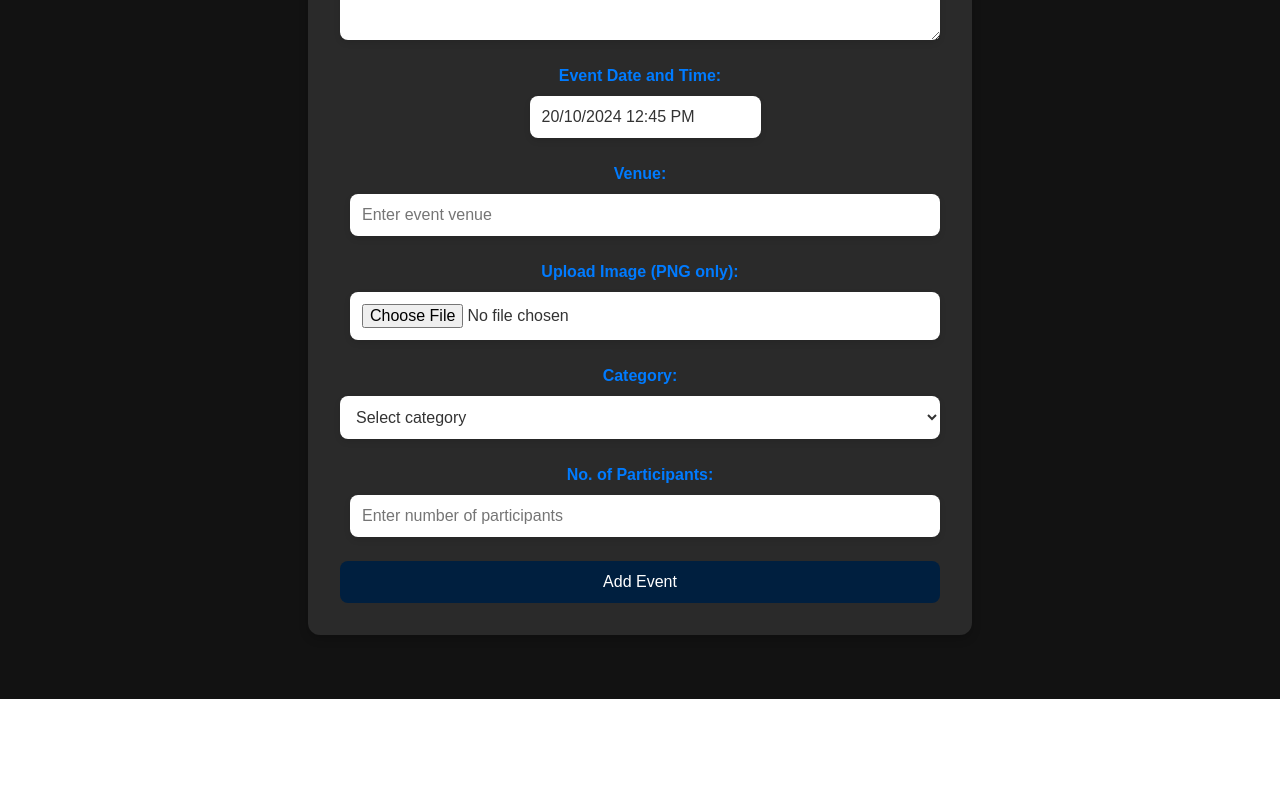
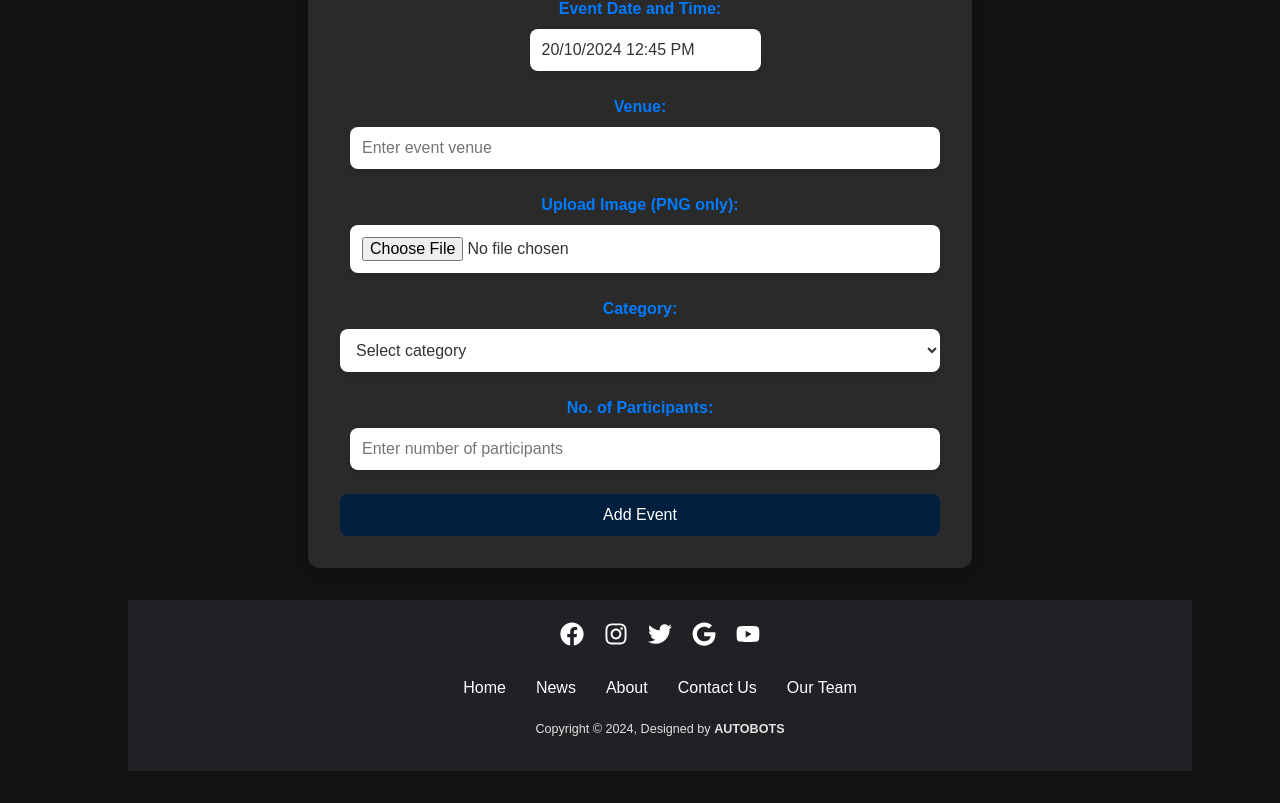
Before and after one commit to IsuruWijesooriya/EventManagementSystem, a React (Vite) app in the folder EMS/: page /addevent in a window 1280 px wide. Shown: the part 497-1300 px from the top of the page. Before the commit the page ends 1196 px from the top, so only its background shows below. Built offline with nearby package versions, Linux system fonts and the light colour scheme.

Commit message:
Edit Home page and add event page

```diff
--- a/EMS/src/App.css
+++ b/EMS/src/App.css
@@ -284,22 +284,50 @@ body {
   color: #ffffff;
 }
 
+/* General Footer Styling */
 .footer {
-  background-color: rgba(32, 34, 37, 0.95);
-  padding: 3rem;
+  background-color: rgba(32, 34, 37, 0.95); /* Dark background like in the image */
+  color: white;
+  padding: 20px;
   text-align: center;
-  color: #c9d1d9;
-  border-top: 1px solid rgba(255, 255, 255, 0.1);
+  position: relative;
+  bottom: 0;
+  width: 100%;
+  font-family: Arial, sans-serif;
 }
 
-.footer h3 {
-  font-size: 1.75rem;
-  margin-bottom: 1.5rem;
+.footer .social-icons a {
+  margin: 0 10px;
+  color: white;
+  font-size: 24px;
+  transition: color 0.3s;
 }
 
-.footer p {
-  color: #58a6ff;
+.footer .social-icons a:hover {
+  color: #ccc; /* Slight color change on hover */
 }
+
+.footer-links {
+  margin: 20px 0;
+}
+
+.footer-links a {
+  color: white;
+  margin: 0 15px;
+  text-decoration: none;
+  font-size: 16px;
+}
+
+.footer-links a:hover {
+  color: #ccc;
+  text-decoration: underline;
+}
+
+.footer-copyright {
+  margin-top: 20px;
+  font-size: 14px;
+}
+
 
 .event-card1 {
   display: flex;
--- a/EMS/src/App.jsx
+++ b/EMS/src/App.jsx
@@ -1,6 +1,6 @@
 import React from 'react';
 import { BrowserRouter as Router, Routes, Route } from 'react-router-dom';
-import Home from './pages/home.jsx';
+import Home from './pages/Home.jsx';
 import About from './pages/aboutus.jsx';
 import Admin from './pages/AdminLogin.jsx';
 import Addevent from './pages/addevent.jsx';
--- a/EMS/src/components/Footer.jsx
+++ b/EMS/src/components/Footer.jsx
@@ -1,13 +1,43 @@
 // Footer.jsx
 import React from 'react';
-import '../App.css';
+import '../App.css'; // Ensure this includes styles for the footer
+import { FaFacebook, FaInstagram, FaTwitter, FaGoogle, FaYoutube } from 'react-icons/fa'; // Import social media icons
 
 const Footer = () => {
   return (
     <footer className="footer">
-      <h3>Contact Details</h3>
-      <p>Email: info@example.com</p>
-      <p>Phone: 123-456-7890</p>
+      {/* Social Media Icons */}
+      <div className="social-icons">
+        <a href="https://www.facebook.com" target="_blank" rel="noreferrer">
+          <FaFacebook />
+        </a>
+        <a href="https://www.instagram.com" target="_blank" rel="noreferrer">
+          <FaInstagram />
+        </a>
+        <a href="https://www.twitter.com" target="_blank" rel="noreferrer">
+          <FaTwitter />
+        </a>
+        <a href="https://www.google.com" target="_blank" rel="noreferrer">
+          <FaGoogle />
+        </a>
+        <a href="https://www.youtube.com" target="_blank" rel="noreferrer">
+          <FaYoutube />
+        </a>
+      </div>
+
+      {/* Navigation Links */}
+      <div className="footer-links">
+        <a href="/">Home</a>
+        <a href="/">News</a>
+        <a href="/about">About</a>
+        <a href="/">Contact Us</a>
+        <a href="/about">Our Team</a>
+      </div>
+
+      {/* Copyright */}
+      <div className="footer-copyright">
+        <p>Copyright &copy; 2024, Designed by <strong>AUTOBOTS</strong></p>
+      </div>
     </footer>
   );
 };
--- a/EMS/src/components/Header.jsx
+++ b/EMS/src/components/Header.jsx
@@ -1,20 +1,45 @@
 // Header.jsx
 import React from 'react';
-import { Link } from 'react-router-dom';
+import { Link, useLocation } from 'react-router-dom';
 import logo from '../assets/logo.png';
 import '../App.css';
 
 const Header = () => {
+  const location = useLocation();
+
+  // Set the title based on the current path
+  const getTitle = () => {
+    switch (location.pathname) {
+      case '/':
+        return 'Home';
+      case '/about':
+        return 'About Us';
+      case '/addevent':
+        return 'Add Event';
+      case '/adminlogin':
+        return 'Admin Login';
+      case '/admin':
+        return 'Manage Events';
+      default:
+        return 'Event Management System';
+    }
+  };
+
   return (
     <header className="header">
       <div className="logo">
-        <img src={logo} alt="Event Logo" className="logo-img" />
+        {/* Link component used to navigate to home page when logo is clicked */}
+        <Link to="/">
+          <img src={logo} alt="Event Logo" className="logo-img" />
+        </Link>
       </div>
       <div>
-        <h1>Home</h1>
+        <h1>{getTitle()}</h1>
       </div>
       <nav className="nav">
-        <Link to="/about" className="nav-item button">About</Link>
+        {location.pathname !== '/about' && (
+          <Link to="/about" className="nav-item button">About</Link>
+        )}
       </nav>
     </header>
   );
--- a/EMS/src/components/Modal.css
+++ b/EMS/src/components/Modal.css
@@ -4,7 +4,7 @@
   left: 0;
   right: 0;
   bottom: 0;
-    background: rgba(0, 0, 0, 0.7);
+  background: rgba(0, 0, 0, 0.7); /* Dark overlay for background */
   display: flex;
   justify-content: center;
   align-items: center;
@@ -12,11 +12,14 @@
 }
 
 .modal-content {
-    background: #ffffff;
+  position: relative;
+  width: 80%;
+  max-width: 800px;
   padding: 2rem;
   border-radius: 12px;
   box-shadow: 0 4px 15px rgba(0, 0, 0, 0.3);
   text-align: center;
+  overflow: hidden; /* Ensures the content doesn't overflow */
 }
 
 .modal-close-btn {
@@ -26,8 +29,59 @@
   border-radius: 8px;
   cursor: pointer;
   transition: background-color 0.3s;
+  z-index: 2;
 }
 
 .modal-close-btn:hover {
   background-color: #0056b3;
 }
+
+.modal-overlay-content {
+  position: relative;
+  z-index: 2; /* Ensure the content is above the image */
+  background: rgba(255, 255, 255, 0.5); /* Reduced opacity for white space */
+  padding: 1rem;
+  border-radius: 12px;
+  text-align: center;
+}
+
+.featured-image1 {
+  position: absolute;
+  top: 0;
+  left: 0;
+  width: 100%;
+  height: 100%;
+  object-fit: cover;
+  z-index: 1; /* Set z-index to ensure it's behind the text */
+}
+
+.modal-content h2, .modal-content p {
+  margin: 1rem 0;
+  color: #000;
+}
+
+.modal-content p {
+  font-size: 1rem;
+}
+
+.modal-content h2 {
+  font-size: 1.5rem;
+  font-weight: bold;
+}
+
+.featured-card1 {
+  position: relative;
+  width: 80%;
+  max-width: 100%;
+  height: 430px;
+  background-size: cover;
+  background-position: center;
+  background-repeat: no-repeat;
+  border-radius: 15px;
+  box-shadow: 0 6px 20px rgba(0, 0, 0, 0.25);
+  overflow: hidden;
+  transition: transform 0.3s, box-shadow 0.3s;
+  display: flex;
+  align-items: center;
+  justify-content: center;
+}
--- a/EMS/src/components/Modal.jsx
+++ b/EMS/src/components/Modal.jsx
@@ -1,15 +1,33 @@
 import React from 'react';
-import './Modal.css'; // Create a CSS file for modal styles
+import './Modal.css';
 
 const Modal = ({ isOpen, onClose, event }) => {
   if (!isOpen) return null;
 
+  // Function to handle clicks outside of the modal content
+  const handleOverlayClick = (e) => {
+    if (e.target.classList.contains('modal-overlay')) {
+      onClose();
+    }
+  };
+
   return (
-    <div className="modal-overlay">
-      <div className="modal-content">
-        <h2>{event.title}</h2>
-        <p>{event.details}</p>
-        <button className="modal-close-btn" onClick={onClose}>Close</button>
+    <div className="modal-overlay" onClick={handleOverlayClick}>
+      <div className="modal-content featured-card1">
+        <img
+          src={`http://localhost:3000/${event?.image}`}
+          className="featured-image1"
+          alt={event?.name}
+        />
+        <div className="modal-overlay-content">
+          <h2>{event?.name}</h2>
+          <p><strong>Description:</strong> {event?.description}</p>
+          <p><strong>Date & Time:</strong> {new Date(event?.eventtimestamp).toLocaleString()}</p>
+          <p><strong>Venue:</strong> {event?.venue}</p>
+          <p><strong>Category:</strong> {event?.category}</p>
+          <p><strong>Number of Participants:</strong> {event?.noparticipants}</p>
+          <button className="modal-close-btn" onClick={onClose}>Close</button>
+        </div>
       </div>
     </div>
   );
--- a/EMS/src/pages/aboutus.jsx
+++ b/EMS/src/pages/aboutus.jsx
@@ -1,5 +1,6 @@
 import React from 'react';
 import '../components/Aboutus.css';
+import Header from '../components/Header';
 import Footer from '../components/Footer';
 const AboutUs = () => {
 
@@ -32,7 +33,7 @@ const AboutUs = () => {
 
   return (
     <>
-    <h1>About Us</h1>
+      <Header />
     <div className="about-container">
       {people.map((person, index) => (
         <div className="person-tile" key={index}>
--- a/EMS/src/pages/addevent.jsx
+++ b/EMS/src/pages/addevent.jsx
@@ -1,6 +1,7 @@
 import React, { useState } from 'react';
 import DatePicker from 'react-datepicker';
 import Header from '../components/Header';
+import Footer from '../components/Footer';
 import 'react-datepicker/dist/react-datepicker.css';
 import '../components/addevent.css';
 
@@ -36,20 +37,30 @@ const Addevent = () => {
       });
       if (response.ok) {
         setMessage('Event added successfully!');
+
+        // Reset the form fields
+        setEventName('');
+        setEventDate(new Date()); // or an empty string if you handle the date differently
+        setEventLocation('');
+        setEventDetails('');
+        setImage(null); // Reset image field
+        setCategory(''); // Assuming '' is the default or no category selected
+        setParticipants('');
+
       } else {
         setMessage('Failed to add event. Please try again.');
       }
     } catch (error) {
-      setMessage('Error Occured!');
+      setMessage('Error Occurred!');
       console.error('Error:', error);
     }
   };
+
 
   return (
     <div className="newheader">
       <Header />
       <div className="form-container">
-        <h1 className="form-title">Add Event</h1>
         <form onSubmit={handleSubmit} className="form-content">
           <div className="input-container">
             <label>Event Name:</label>
@@ -139,6 +150,7 @@ const Addevent = () => {
         {/* Display success or error message */}
         {message && <p className="form-message">{message}</p>}
       </div>
+      <Footer />
     </div>
   );
 };
```
Also changed, not shown: package.json (+9 -1 lines), 16 other files (tests, documents, lock files or other folders). Lines whose indentation alone changed are shown as unchanged.
